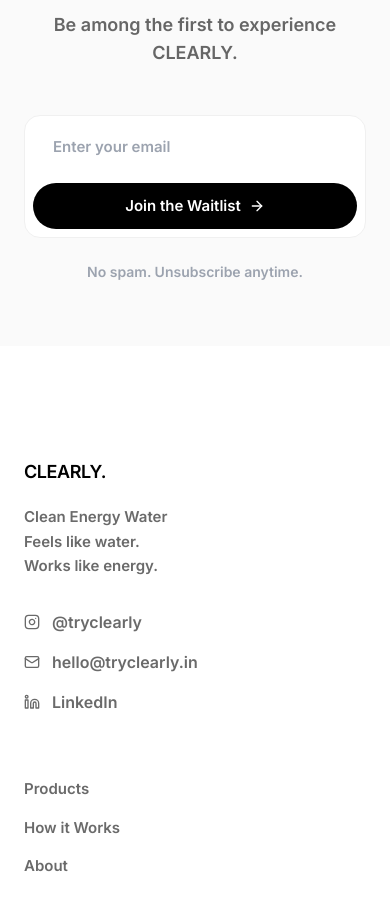
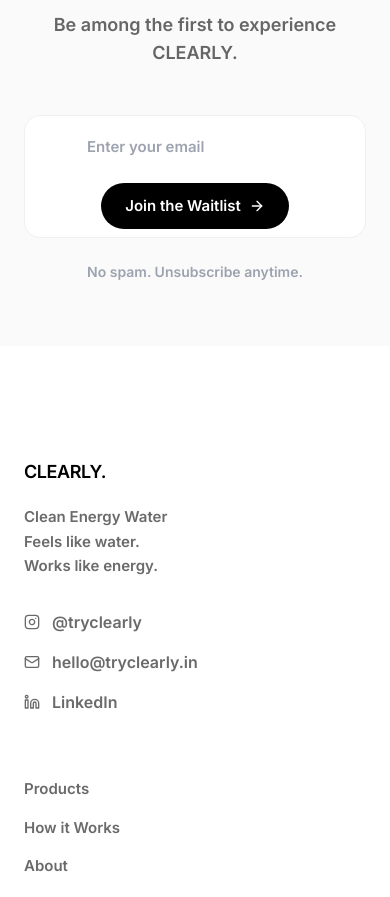
Before and after one commit to Jainharshit2218/clearly-website, a React (Create React App) app: page / in a window 390 px wide. Shown: the part 6132-7029 px from the top of the page. Built offline with nearby package versions, Linux system fonts and the light colour scheme.

Commit message:
mobile hero fixing

```diff
--- a/src/components/sections/EmailSignup.js
+++ b/src/components/sections/EmailSignup.js
@@ -416,7 +416,7 @@ const EmailSignup = () => {
         </motion.div>
 
         <motion.form onSubmit={handleSubmit} className="relative">
-          <div className="flex flex-col sm:flex-row gap-3 bg-white rounded-2xl sm:rounded-full p-2 border border-[#F0F0F0] max-w-md mx-auto">
+          <div className="flex flex-col sm:flex-row gap-3 bg-white rounded-2xl sm:rounded-full p-2 border border-[#F0F0F0] max-w-md mx-auto items-center">
             <input
               type="email"
               value={email}
@@ -427,7 +427,7 @@ const EmailSignup = () => {
             <button
               type="submit"
               disabled={isSubmitting}
-              className="bg-black text-white px-6 py-3 rounded-full font-medium flex items-center justify-center gap-2 w-full sm:w-auto text-[15px]"
+              className="bg-black text-white px-6 py-3 rounded-full font-medium flex items-center justify-center gap-2 text-[15px]"
             >
               {isSubmitting ? "Joining..." : "Join the Waitlist"}
               {!isSubmitting && <ArrowRight className="w-4 h-4" />}
```
